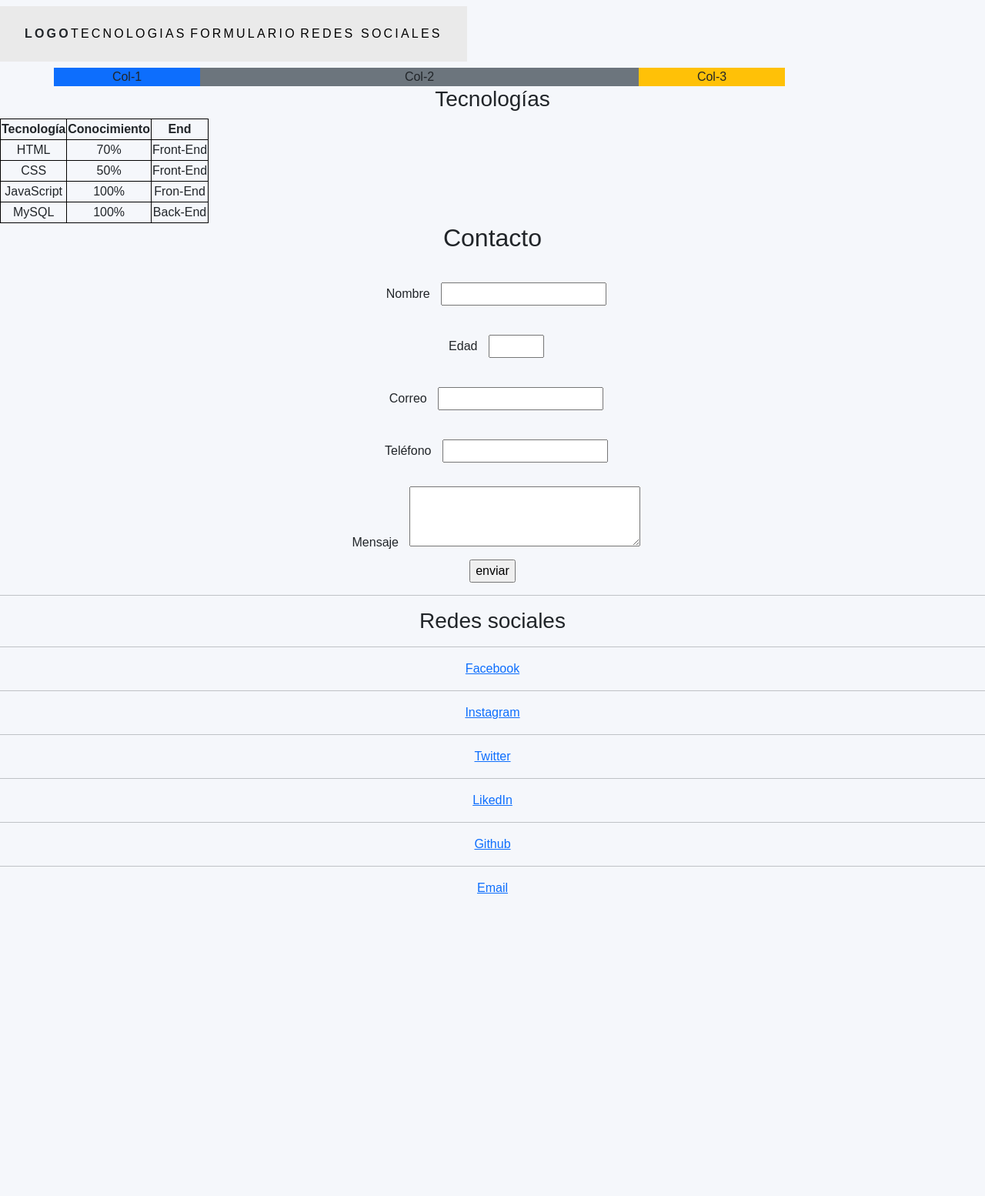
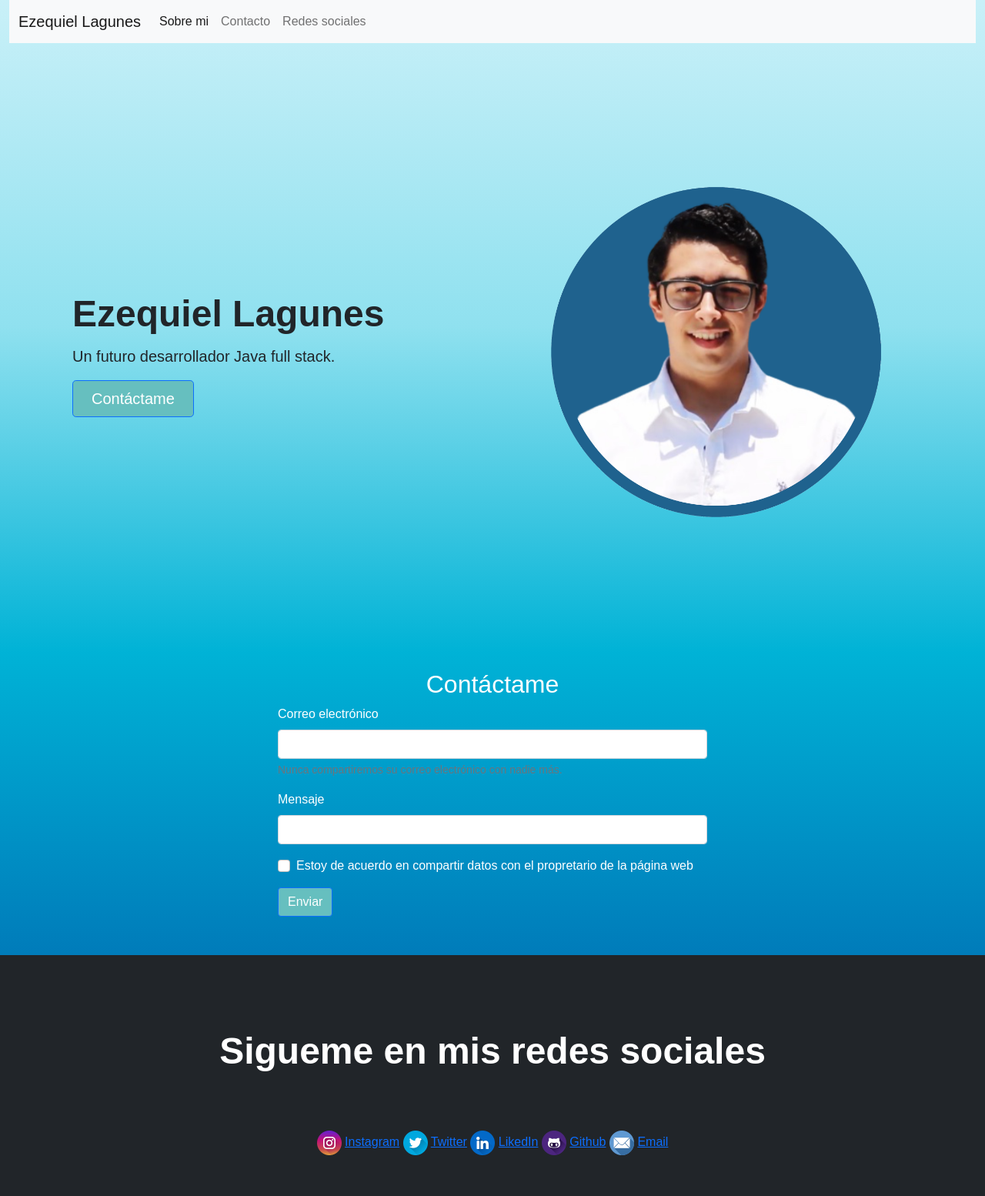
Before and after one commit to EzequielLagunes/Portafolio, a plain HTML site: page index.html in a window 1280 px wide. Shown: the top 1554 px of the page at 77% size. Before the commit the page ends 1166 px from the top, so only its background shows below. Drawn offline with nearby package versions, Linux system fonts and the light colour scheme.

Commit message:
agregamos imagenes y colores

```diff
--- a/Styles/main.css
+++ b/Styles/main.css
@@ -1,13 +1,38 @@
 body {
-    margin: 0;
-    font-family: 'Karla', sans-serif;
-    background-color: #F5F7FB;
+    font-family: 'Montserrat', sans-serif;
+    background: rgb(255, 255, 255);
+
+background: linear-gradient(90deg, hsla(239, 94%, 19%, 1) 0%, hsla(201, 100%, 36%, 1) 25%, hsla(190, 100%, 42%, 1) 50%, hsla(189, 75%, 75%, 1) 75%, hsla(190, 77%, 88%, 1) 100%);
+
+background: -moz-linear-gradient(90deg, hsla(239, 94%, 19%, 1) 0%, hsla(201, 100%, 36%, 1) 25%, hsla(190, 100%, 42%, 1) 50%, hsla(189, 75%, 75%, 1) 75%, hsla(190, 77%, 88%, 1) 100%);
+
+background: -webkit-linear-gradient(90deg, hsla(239, 94%, 19%, 1) 0%, hsla(201, 100%, 36%, 1) 25%, hsla(190, 100%, 42%, 1) 50%, hsla(189, 75%, 75%, 1) 75%, hsla(190, 77%, 88%, 1) 100%);
+
+filter: progid: DXImageTransform.Microsoft.gradient( startColorstr="#03045e", endColorstr="#0077b6", GradientType=1 );
 }
-* {
+
+.container {
+    margin-top: 50px;
+    margin-bottom: 50px;
+}
+ /*color personalizado*/
+.btn-primary {
+    background-color: #66bfbf;
+}
+
+.btn-secondary {
+    font-family: 'Montserrat', sans-serif;
+    background:0;
+    color: white;
+    text-shadow: 1px #fff;
+}
+
+
+/* {
     box-sizing: border-box;
 }
 .App {
-    /* display: flex; */
+    /* display: flex;
     align-items: center;
     justify-content: center;
     text-align: center;
@@ -15,7 +40,7 @@ body {
 }
 
 
-nav{
+/*nav{
     position: sticky;
     top:0;
     display: flex;
@@ -25,9 +50,9 @@ nav{
     background-color: #eaeaea;
     transition: top 500ms ease-in-out;
 
-}
+}*/
 
-nav a{
+/*nav a{
     color: black;
     text-decoration: none;
     text-transform: uppercase;
@@ -60,4 +85,4 @@ table,
 th,
 td {
     border: 1px solid black;
-}
+}*/
--- a/index.html
+++ b/index.html
@@ -2,146 +2,227 @@
 <html lang="en">
 
 <head>
-    <meta charset="UTF-8">
-    <meta http-equiv="X-UA-Compatible" content="IE=edge">
-    <meta name="viewport" content="width=device-width, initial-scale=1.0">
+    <head>
+        <meta charset="UTF-8">
+        <meta http-equiv="X-UA-Compatible" content="IE=edge">
+        <meta name="viewport" content="width=device-width, initial-scale=1.0">
 
-    <link href="https://cdn.jsdelivr.net/npm/bootstrap@5.1.3/dist/css/bootstrap.min.css" rel="stylesheet" integrity="sha384-1BmE4kWBq78iYhFldvKuhfTAU6auU8tT94WrHftjDbrCEXSU1oBoqyl2QvZ6jIW3" crossorigin="anonymous">
+        <!-- Links para fuente Montserrat -->
+        <link rel="preconnect" href="https://fonts.googleapis.com">
+        <link rel="preconnect" href="https://fonts.gstatic.com" crossorigin>
+        <link href="https://fonts.googleapis.com/css2?family=Karla:wght@300;400;500;700;800&display=swap" rel="stylesheet">
+
+        <!-- Links para fuente Poppins -->
+
+        <link rel="preconnect" href="https://fonts.googleapis.com">
+        <link rel="preconnect" href="https://fonts.gstatic.com" crossorigin>
+        <link href="https://fonts.googleapis.com/css2?family=Karla:wght@300;400;500;700;800&display=swap" rel="stylesheet">
 
 
-    <title>Portafolio</title>
+        <!-- Link de CDN para Bootstrap 5 CSS -->
+        <link href="https://cdn.jsdelivr.net/npm/bootstrap@5.1.3/dist/css/bootstrap.min.css" rel="stylesheet"
+            integrity="sha384-1BmE4kWBq78iYhFldvKuhfTAU6auU8tT94WrHftjDbrCEXSU1oBoqyl2QvZ6jIW3" crossorigin="anonymous">
 
-    <!-- Stylesheet para index.html -->
-    <link rel="stylesheet" href="./styles/main.css">
+
+        <title>Portafolio</title>
+
+        <!-- Stylesheet para index.html -->
+        <link rel="stylesheet" href="./styles/main.css">
 
 </head>
 
 <body>
-    <div class="App">
 
 
-<!-- Hacemos divisor para nuestro navbar -->
+
+
+    <di>
+        <div class="App">
+
+                <div class="container-fluid">
+                    <nav class="navbar navbar-expand-lg navbar-light bg-light">
+                        <div class="container-fluid">
+                            <a class="navbar-brand" href="#">Ezequiel Lagunes</a>
+                            <button class="navbar-toggler" type="button" data-bs-toggle="collapse" data-bs-target="#navbarNav"
+                                aria-controls="navbarNav" aria-expanded="false" aria-label="Toggle navigation">
+                                <span class="navbar-toggler-icon"></span>
+                            </button>
+                            <div class="collapse navbar-collapse" id="navbarNav">
+                                <ul class="navbar-nav">
+                                    <li class="nav-item">
+                                        <a class="nav-link active" aria-current="page" href="#inicio">Sobre mi</a>
+                                    </li>
+                                    <li class="nav-item">
+                                        <a class="nav-link" href="#contacto">Contacto</a>
+                                    </li>
+                                    <li class="nav-item">
+                                        <a class="nav-link" href="#redessociales">Redes sociales</a>
+                                    </li>
+                                </ul>
+                            </div>
+                        </div>
+                    </nav>
+                </div>
+                                </li>
+                            </ul>
+                        </div>
+                    </div>
+                </nav>
+            </div>
+
+  <inicio>
+                <div class="b-example-divider"></div>
+
+                <div class="container col-xxl-8 px-4 py-5">
+                  <div class="row flex-lg-row-reverse align-items-center g-5 py-5">
+                    <div class="col-10 col-sm-8 col-lg-6">
+                      <img src="public/el.png" class="d-block mx-lg-auto img-fluid" alt="Bootstrap Themes" width="700" height="500" loading="lazy">
+                    </div>
+                    <div class="col-lg-6">
+                      <h1 class="display-5 fw-bold lh-1 mb-3">Ezequiel Lagunes</h1>
+                      <p class="lead">Un futuro desarrollador Java full stack.</p>
+                      <div class="d-grid gap-2 d-md-flex justify-content-md-start">
+                        <button type="button" class="btn btn-primary btn-lg px-4 me-md-2">Contáctame</button>
+
+                      </div>
+                    </div>
+                  </div>
+                </div>
+    </inicio>
+
+
+
+
+<!-- Hacemos divisor para nuestro navbar
         <div class="navbar">
-            <!-- Etiqueta de navbar  -->
+            Etiqueta de navbar
             <nav>
-                <!-- Divisor para nuestro logo -->
+                <Divisor para nuestro logo
                 <div class="logo">
                     Logo
                 </div>
-                <!-- Divisor para nuestros links -->
+                <Divisor para nuestros links
                 <div class="links">
                     <a href="">Tecnologias</a>
                     <a href="#formulario">Formulario</a>
                     <a href="">Redes Sociales</a>
                 </div>
             </nav>
-        </div>
-
-        <div class="container">
+        </div>-->
+      <!--emostración de columnas deponsivas  <div class="container">
             <div class="row">
                 <div class="col-2 bg-primary">Col-1</div>
                 <div class="col-6 bg-secondary">Col-2</div>
                 <div class="col-2 bg-warning">Col-3</div>
             </div>
+        </div>-->
+<contacto>
+        <div class=btn-secondary>
+
+        <div class="container">
+            <!-- Row para el titulo -->
+            <div class="row justify-content-center">
+                <div class="col">
+                    <h2 class="text-center">Contáctame</h2>
+                </div>
+            </div>
+            <!-- Row para el formulario -->
+            <div class="row justify-content-center align-items-center">
+                <!-- Aqui inicia mi formulario -->
+                <form>
+                    <!-- Solamente ocupa 6 columnas -->
+                    <!-- mx-auto para remover margenes -->
+                    <div class="col-6 mx-auto">
+                        <div class="mb-3">
+                            <label for="exampleInputEmail1" class="form-label">Correo electrónico</label>
+                            <input type="email" class="form-control" id="email" aria-describedby="emailHelp">
+                            <div id="emailHelp" class="form-text">Nunca compartiremos su correo electrónico con nadie
+                                más.</div>
+                        </div>
+                    </div>
+                    <div class="col-6 mx-auto">
+                        <div class="mb-3">
+                            <label for="exampleInputPassword1" class="form-label">Mensaje</label>
+                            <input type="text" class="form-control" id="message">
+                        </div>
+                    </div>
+                    <div class="col-6 mx-auto">
+                        <div class="mb-3 form-check">
+                            <input type="checkbox" class="form-check-input" id="exampleCheck1">
+                            <label class="form-check-label" for="verificacion">Estoy de acuerdo en compartir datos con el propretario de la página web</label>
+                        </div>
+                        <button type="submit" class="btn btn-primary">Enviar</button>
+                    </div>
+
+                </form>
+            </div>
         </div>
+    </div>
+
+</contacto>
 
 
+ <!--link de CDN para bootstramp 5 JAVASCRIPT y papper -->
+ <script src="https://cdn.jsdelivr.net/npm/bootstrap@5.1.3/dist/js/bootstrap.bundle.min.js" integrity="sha384-ka7Sk0Gln4gmtz2MlQnikT1wXgYsOg+OMhuP+IlRH9sENBO0LRn5q+8nbTov4+1p" crossorigin="anonymous"></script>
+
+<redessociales>
 
 
-<div class="table-tec">
-            <h3>Tecnologías</h3>
-            <table>
-                <thead>
-                    <tr>
-                        <th>Tecnología</th>
-                        <th>Conocimiento</th>
-                        <th>End</th>
-                    </tr>
-                </thead>
-                <tbody>
-                    <tr>
-                        <td>HTML</td>
-                        <td>70%</td>
-                        <td>Front-End</td>
-                    </tr>
-                    <tr>
-                        <td>CSS</td>
-                        <td>50%</td>
-                        <td>Front-End</td>
-                    </tr>
-                    <tr>
-                        <td>JavaScript</td>
-                        <td>100%</td>
-                        <td>Fron-End</td>
-                    </tr>
-                    <tr>
-                        <td>MySQL</td>
-                        <td>100%</td>
-                        <td>Back-End</td>
-                    </tr>
-                </tbody>
-            </table>
+ <div class="bg-dark text-secondary px-4 py-5 text-center">
+   <div class="py-5">
+     <h1 class="display-5 fw-bold text-white">Sigueme en mis redes sociales</h1>
+     <div class="col-lg-6 mx-auto">
+       <p class="fs-5 mb-4"></p>
+       <div class="d-grid gap-2 d-sm-flex justify-content-sm-center">
+        <div class="container">
+            <div class="btn-secondary">
+            <div class="row justify-content-center">
+                <div class="col">
+
+                </div>
+            </div>
+
+         <img src="public/instagram.png" class="picture" alt="instagram">
+            <a href="https://www.instagram.com/ezequiel_lagunes/" target="_blank">Instagram</a>
+
+
+        <img src="public/twitter.png" class="picture" alt="instagram">
+             <a href="https://twitter.com/EzequielLagunes" target="_blank">Twitter</a>
+
+
+         <img src="public/linkedin.png" class="picture" alt="linkedin">
+            <a href="https://www.linkedin.com/in/ezequiel-lagunes/" target="_blank">LikedIn</a>
+
+
+        <img src="public/github.png" class="picture" alt="github">
+            <a href="https://github.com/EzequielLagunes" target="_blank">Github</a>
+
+        <img src="public/correo-electronico.png" class="picture" alt="linkedin">
+            <a href="mailto:ezequiel_lagunes@hotmail.com" target="_blank">Email </a>
         </div>
-
-<div class="form-contact" id="formulario">
-
-        <form action="https://www.google.com/" method="get"></form>
-
-        <h2>Contacto</h2>
-    <br>
-
-        <label for="name">Nombre</label>
-        <input type="text" id="nombre">
-        <br>
-        <br>
-        <label for="edad">Edad</label>
-        <input id="edad" type="number"min="18" max="120">
-        <br>
-        <br>
-        <label for="mail">Correo</label>
-        <input type="email" id="mail">
-        <br>
-        <br>
-        <label for="telefono">Teléfono</label>
-        <input type="tel" id="telefono">
-        <br>
-        <br>
-        <label for="mensaje">Mensaje</label>
-        <textarea type="mensaje" cols="30" rows="3"></textarea>
-        <br>
-        <input type= "submit" value="enviar">
-
-        </form>
+    </div>
+</div>
+</div>
 </div>
 
 
-<div class="redes sociales">
-    <hr>
-    <h3>Redes sociales</h3>
-    <hr>
-        <a href="https://www.facebook.com/LagunesEzequiel" target="_blank">Facebook</a>
-        <hr>
-        <a href="https://www.instagram.com/ezequiel_lagunes/" target="_blank">Instagram</a>
-        <hr>
-        <a href="https://twitter.com/EzequielLagunes" target="_blank">Twitter</a>
-        <hr>
-        <a href="https://www.linkedin.com/in/ezequiel-lagunes/" target="_blank">LikedIn</a>
-        <hr>
-        <a href="https://github.com/EzequielLagunes" target="_blank">Github</a>
-        <hr>
-        <a href="mailto:ezequiel_lagunes@hotmail.com" target="_blank">Email </a>
-        </div>
-    </div>
+         <button type="button" class="btn btn-outline-info btn-lg px-4 me-sm-3 fw-bold">Próximamente</button>
+         <button type="button" class="btn btn-outline-light btn-lg px-4">Próximamente</button>
+       </div>
+     </div>
+   </div>
+ </div>
+
+ <div class="b-example-divider mb-0"></div>
+</redessociales>
+
+
+   <script src="../assets/dist/js/bootstrap.bundle.min.js"></script>
 
 
 
 
 
 
-
- <!--link de CDN para bootstramp 5 JAVASCRIPT y papper -->
- <script src="https://cdn.jsdelivr.net/npm/bootstrap@5.1.3/dist/js/bootstrap.bundle.min.js" integrity="sha384-ka7Sk0Gln4gmtz2MlQnikT1wXgYsOg+OMhuP+IlRH9sENBO0LRn5q+8nbTov4+1p" crossorigin="anonymous"></script>
-
-
 </body>
 </html>
```
Also changed, not shown: Practica/tablas y contacto.html (added, +66 -0 lines), Practica/tabla1.html (line endings or trailing spaces), public/correo-electronico.png (added), public/d1.png (added), public/el.png (added), public/github.png (added), public/instagram.png (added), public/linkedin.png (added), public/twitter.png (added).
